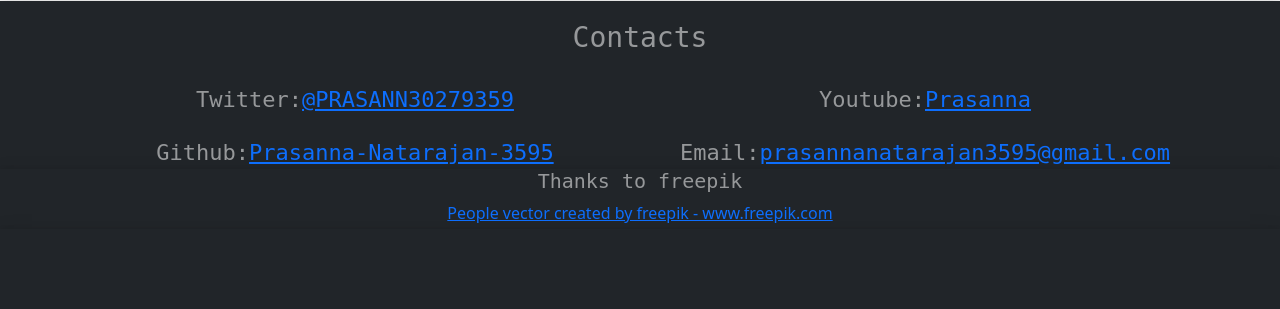
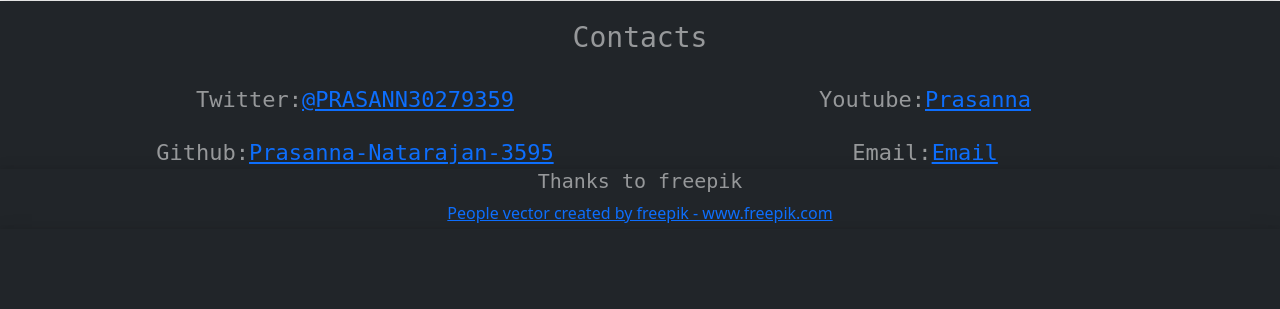
Before and after one commit to Prasanna-Natarajan-3595/My_Portfolio, a Flask app: page / in a window 1280 px wide. Shown: the part 2801-3110 px from the top of the page. Run offline with Flask 2, Linux system fonts and the light colour scheme.

Commit message:
Add files via upload

```diff
--- a/web/templates/home.html
+++ b/web/templates/home.html
@@ -234,7 +234,7 @@ animation:         ca3_fade_move_down 2s ease-in-out infinite;
           </div>
 
           <div style='font-family:monospace;font-size:22px;color:#96989a;text-align:center;padding-top:20px;'>
-            Email:<a href="mailto:prasannanatarajan3595@gmail.com" target='_blank'>prasannanatarajan3595@gmail.com</a>
+            Email:<a href="mailto:prasannanatarajan3595@gmail.com" target='_blank'>Email</a>
           </div>
           </div>
         </div>
```
